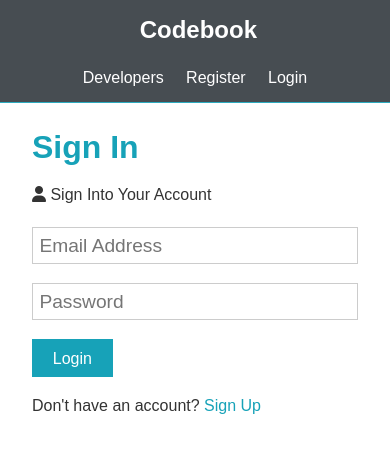
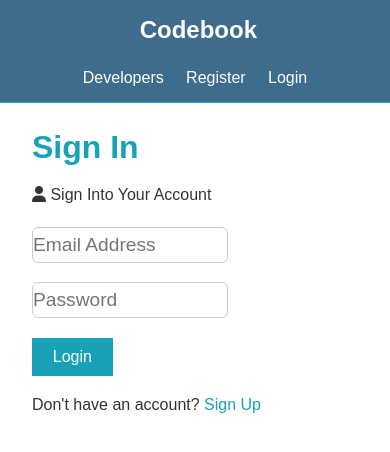
Before and after one commit to ameetshrma1/DevConnect, a React (Create React App) app in the folder client/: page /login in a window 390 px wide. Shown: the top 452 px of the page. Built offline with nearby package versions, Linux system fonts and the light colour scheme; no server answers; some icons are missing.

Commit message:
modified: responsive  input boxes and the  page name

```diff
--- a/client/public/index.html
+++ b/client/public/index.html
@@ -10,7 +10,10 @@
       content="Web site created using create-react-app"
     />
     <link rel="apple-touch-icon" href="%PUBLIC_URL%/logo192.png" />
-    <script src="https://kit.fontawesome.com/c2f769cb8c.js" crossorigin="anonymous"></script>
+    <script
+      src="https://kit.fontawesome.com/c2f769cb8c.js"
+      crossorigin="anonymous"
+    ></script>
     <!--
       manifest.json provides metadata used when your web app is installed on a
       user's mobile device or desktop. See https://developers.google.com/web/fundamentals/web-app-manifest/
@@ -25,7 +28,7 @@
       work correctly both with client-side routing and a non-root public URL.
       Learn how to configure a non-root public URL by running `npm run build`.
     -->
-    <title>Welcome To DevConnector</title>
+    <title>Welcome To Codebook</title>
   </head>
   <body>
     <noscript>You need to enable JavaScript to run this app.</noscript>
--- a/client/src/App.css
+++ b/client/src/App.css
@@ -487,6 +487,22 @@ button {
   font-size: 0.8rem;
   margin-bottom: 0.5rem;
 }
+nav.navbar.bg-dark {
+  background-color: #285c81;
+}
+.form input[type="text"],
+.form input[type="email"],
+.form input[type="password"],
+.form input[type="date"],
+.form select,
+.form textarea {
+  display: block;
+  width: 60%;
+  padding: 14px 16px;
+  font-size: 1.2rem;
+  border: 1px solid #ccc;
+  border-radius: 6px;
+}
 
 /* Mobile Styles */
 @media (max-width: 700px) {
@@ -574,4 +590,20 @@ button {
   .post button {
     padding: 0.3rem 0.4rem;
   }
+  nav.navbar.bg-dark {
+    background-color: #285c81;
+  }
+  .form input[type="text"],
+  .form input[type="email"],
+  .form input[type="password"],
+  .form input[type="date"],
+  .form select,
+  .form textarea {
+    display: block;
+    width: 60%;
+    padding: 6px 0px;
+    font-size: 1.2rem;
+    border: 1px solid #ccc;
+    border-radius: 6px;
+  }
 }
```
